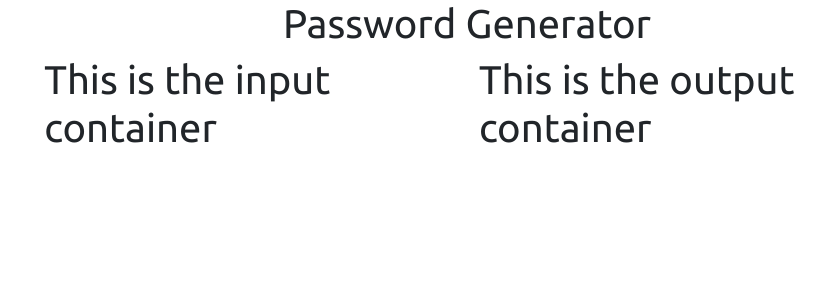
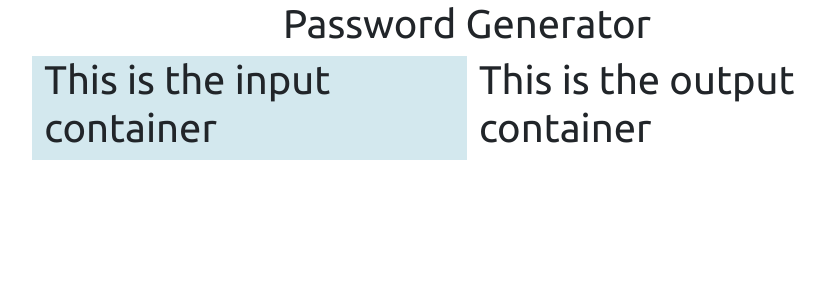
Before and after one commit to Joeseff6/Password-Generator, a React (Create React App) app: page / in a window 1280 px wide. Shown: the top 300 px of the page, without its empty margins (173-998 px from the left). Built offline with nearby package versions, Linux system fonts and the light colour scheme.

Commit message:
Added id to InputContainer, imported App.css

```diff
--- a/src/App.js
+++ b/src/App.js
@@ -1,6 +1,7 @@
-import "./App.css";
 import InputContainer from "./components/InputContainer";
 import OutputContainer from "./components/OutputContainer";
+import "./App.css";
+
 
 function App() {
   return (
@@ -9,7 +10,7 @@ function App() {
         <h1 className="text-center">Password Generator</h1>
       </header>
       <div className="row justify-content-center">
-        <div className="col-md-4">
+        <div className="col-md-4" id="input-container">
           <InputContainer />
         </div>
         <div className="col-md-4">
```
